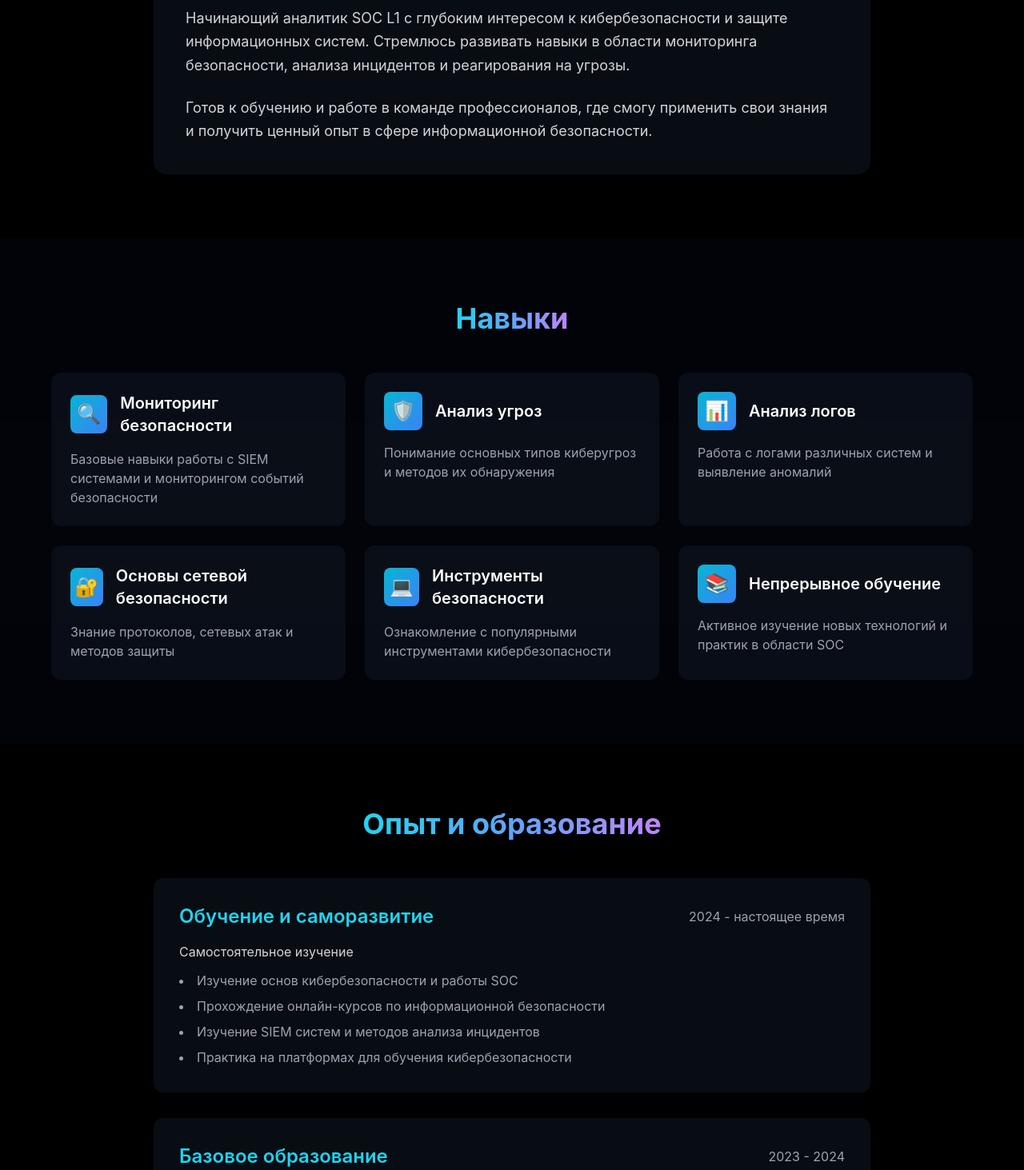
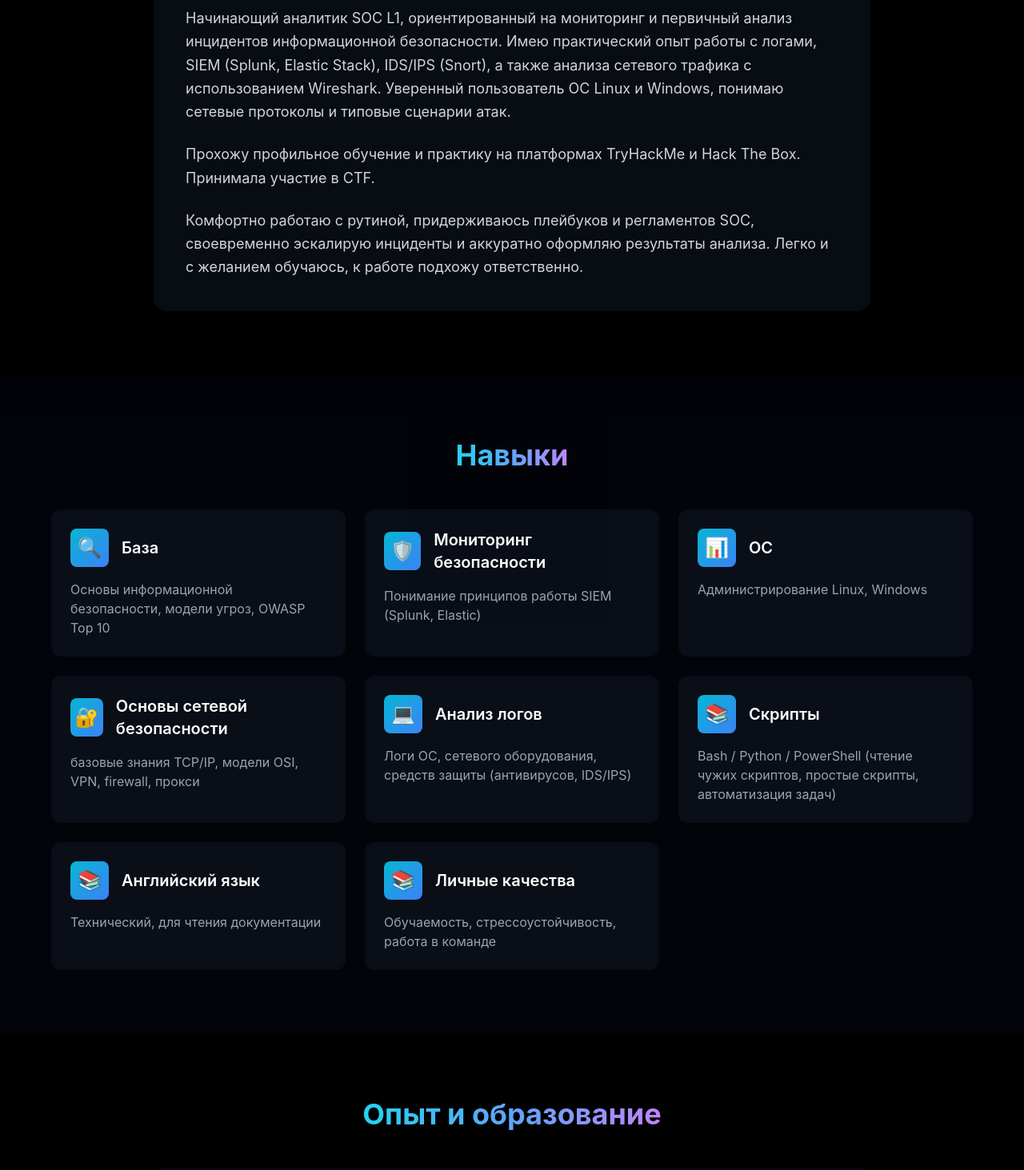
Before and after one commit to mimikatzik/portfolio, a Vue app: page / in a window 1280 px wide. Shown: the part 1000-2463 px from the top of the page at 80% size. Built offline with nearby package versions, Linux system fonts and the light colour scheme.

Commit message:
change info

```diff
--- a/src/App.vue
+++ b/src/App.vue
@@ -16,10 +16,6 @@
         <p class="text-lg sm:text-xl md:text-2xl text-gray-300 mb-8 max-w-2xl mx-auto animate-slide-up" style="animation-delay: 0.4s;">
           Начинающий специалист по кибербезопасности
         </p>
-        <div class="flex flex-col sm:flex-row gap-4 justify-center items-center animate-slide-up" style="animation-delay: 0.6s;">
-          <div class="w-2 h-2 bg-cyan-400 rounded-full animate-pulse"></div>
-          <span class="text-gray-400">Ищу возможности для профессионального роста</span>
-        </div>
       </div>
 
       <div class="absolute bottom-10 left-1/2 transform -translate-x-1/2 animate-bounce">
@@ -36,12 +32,13 @@
         </h2>
         <div class="bg-gray-900/50 backdrop-blur-sm rounded-2xl p-6 sm:p-8 md:p-10 border border-gray-800 hover-glow animate-slide-up">
           <p class="text-gray-300 text-lg leading-relaxed mb-6">
-            Начинающий аналитик SOC L1 с глубоким интересом к кибербезопасности и защите информационных систем.
-            Стремлюсь развивать навыки в области мониторинга безопасности, анализа инцидентов и реагирования на угрозы.
+            Начинающий аналитик SOC L1, ориентированный на мониторинг и первичный анализ инцидентов информационной безопасности. Имею практический опыт работы с логами, SIEM (Splunk, Elastic Stack), IDS/IPS (Snort), а также анализа сетевого трафика с использованием Wireshark. Уверенный пользователь ОС Linux и Windows, понимаю сетевые протоколы и типовые сценарии атак.
+          </p>
+          <p class="text-gray-300 text-lg leading-relaxed mb-6">
+            Прохожу профильное обучение и практику на платформах TryHackMe и Hack The Box. Принимала участие в CTF.
           </p>
           <p class="text-gray-300 text-lg leading-relaxed">
-            Готов к обучению и работе в команде профессионалов, где смогу применить свои знания и получить
-            ценный опыт в сфере информационной безопасности.
+            Комфортно работаю с рутиной, придерживаюсь плейбуков и регламентов SOC, своевременно эскалирую инциденты и аккуратно оформляю результаты анализа. Легко и с желанием обучаюсь, к работе подхожу ответственно.
           </p>
         </div>
       </div>
@@ -85,7 +82,6 @@
           >
             <div class="flex flex-col sm:flex-row sm:items-center sm:justify-between mb-4">
               <h3 class="text-xl sm:text-2xl font-semibold text-cyan-400 mb-2 sm:mb-0">{{ item.title }}</h3>
-              <span class="text-gray-400 text-sm sm:text-base">{{ item.period }}</span>
             </div>
             <p class="text-gray-300 mb-3">{{ item.organization }}</p>
             <ul class="list-disc list-inside space-y-2 text-gray-400">
@@ -125,7 +121,7 @@
 
     <footer class="py-8 px-4 text-center border-t border-gray-800">
       <p class="text-gray-500 text-sm">
-        © {{ new Date().getFullYear() }} SOC L1 Аналитик. Все права защищены.
+        © {{ new Date().getFullYear() }} Магомедова Амина. Все права защищены.
       </p>
     </footer>
   </div>
@@ -137,78 +133,89 @@ import { ref } from 'vue'
 const skills = ref([
   {
     icon: '🔍',
-    title: 'Мониторинг безопасности',
-    description: 'Базовые навыки работы с SIEM системами и мониторингом событий безопасности'
+    title: 'База',
+    description: 'Основы информационной безопасности, модели угроз, OWASP Top 10'
   },
   {
     icon: '🛡️',
-    title: 'Анализ угроз',
-    description: 'Понимание основных типов киберугроз и методов их обнаружения'
+    title: 'Мониторинг безопасности',
+    description: 'Понимание принципов работы SIEM (Splunk, Elastic)'
   },
   {
     icon: '📊',
-    title: 'Анализ логов',
-    description: 'Работа с логами различных систем и выявление аномалий'
+    title: 'ОС',
+    description: 'Администрирование Linux, Windows'
   },
   {
     icon: '🔐',
     title: 'Основы сетевой безопасности',
-    description: 'Знание протоколов, сетевых атак и методов защиты'
+    description: 'базовые знания TCP/IP, модели OSI, VPN, firewall, прокси'
   },
   {
     icon: '💻',
-    title: 'Инструменты безопасности',
-    description: 'Ознакомление с популярными инструментами кибербезопасности'
+    title: 'Анализ логов',
+    description: 'Логи ОС, сетевого оборудования, средств защиты (антивирусов, IDS/IPS)'
   },
   {
     icon: '📚',
-    title: 'Непрерывное обучение',
-    description: 'Активное изучение новых технологий и практик в области SOC'
+    title: 'Скрипты',
+    description: 'Bash / Python / PowerShell (чтение чужих скриптов, простые скрипты, автоматизация задач)'
+  },
+  {
+    icon: '📚',
+    title: 'Английский язык',
+    description: 'Технический, для чтения документации'
+  },
+  {
+    icon: '📚',
+    title: 'Личные качества',
+    description: 'Обучаемость, стрессоустойчивость, работа в команде'
   }
 ])
 
 const experience = ref([
     {
-    title: 'Обучение и саморазвитие',
-    organization: 'Самостоятельное изучение',
-    period: '2024 - настоящее время',
+      title: 'Опыт',
+      organization: 'Практико-ориентированные лаборатории на платформе TryHackMe',
       points: [
-      'Изучение основ кибербезопасности и работы SOC',
-      'Прохождение онлайн-курсов по информационной безопасности',
-      'Изучение SIEM систем и методов анализа инцидентов',
-      'Практика на платформах для обучения кибербезопасности'
+        'Анализ инцидентов безопасности',
+        'Работа с SIEM-системами',
+        'Расследование атак',
+        'Анализ сетевого трафика',
+        'Триаж инцидентов и классификация событий по уровню критичности',
+        'Отработка сценариев реагирования'
       ]
     },
     {
-    title: 'Базовое образование',
-    organization: 'IT / Кибербезопасность',
-    period: '2023 - 2024',
+      title: 'Образование',
+      organization: 'Дагестанский Государственный Университет',
       points: [
-      'Изучение основ информационной безопасности',
-      'Знакомство с сетевыми технологиями',
-      'Основы работы с Linux и Windows системами'
+        'Факультет: Информатики и информационных технологий',
+        'Направление: Информационная безопасность',
+        'Профиль: Безопасность компьютерных систем',
+        'Курс: 2'
       ]
-  }
+    },
 ])
 
 const contacts = ref([
   {
     icon: '📧',
     title: 'Email',
-    value: 'your.email@example.com',
-    link: 'mailto:your.email@example.com'
+    value: 'magnus.bat@mail.ru',
+    link: 'mailto:magnus.bat@mail.ru'
   },
   {
     icon: '📱',
     title: 'Telegram',
-    value: '@your_telegram',
-    link: 'https://t.me/your_telegram'
+    value: '@mimexx',
+    link: 'https://t.me/mimexx'
   },
   {
     icon: '☎️',
     title: 'Телефон',
-    value: '+7 (XXX) XXX-XX-XX',
-    link: 'tel:+7XXXXXXXXXX'
+    value: '+7 (989) 449-29-08',
+    link: 'tel:+79894492908'
   }
 ])
 </script>
```
Lines whose indentation alone changed are shown as unchanged.
